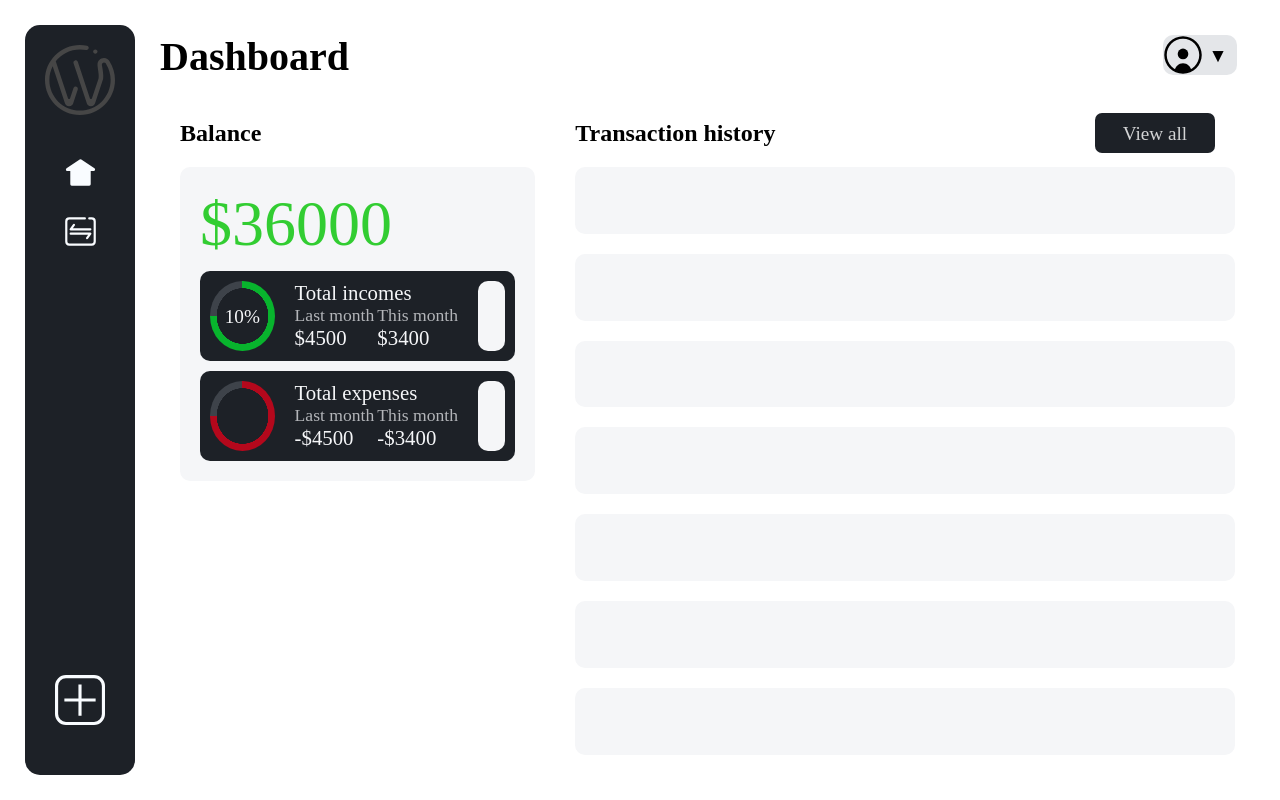
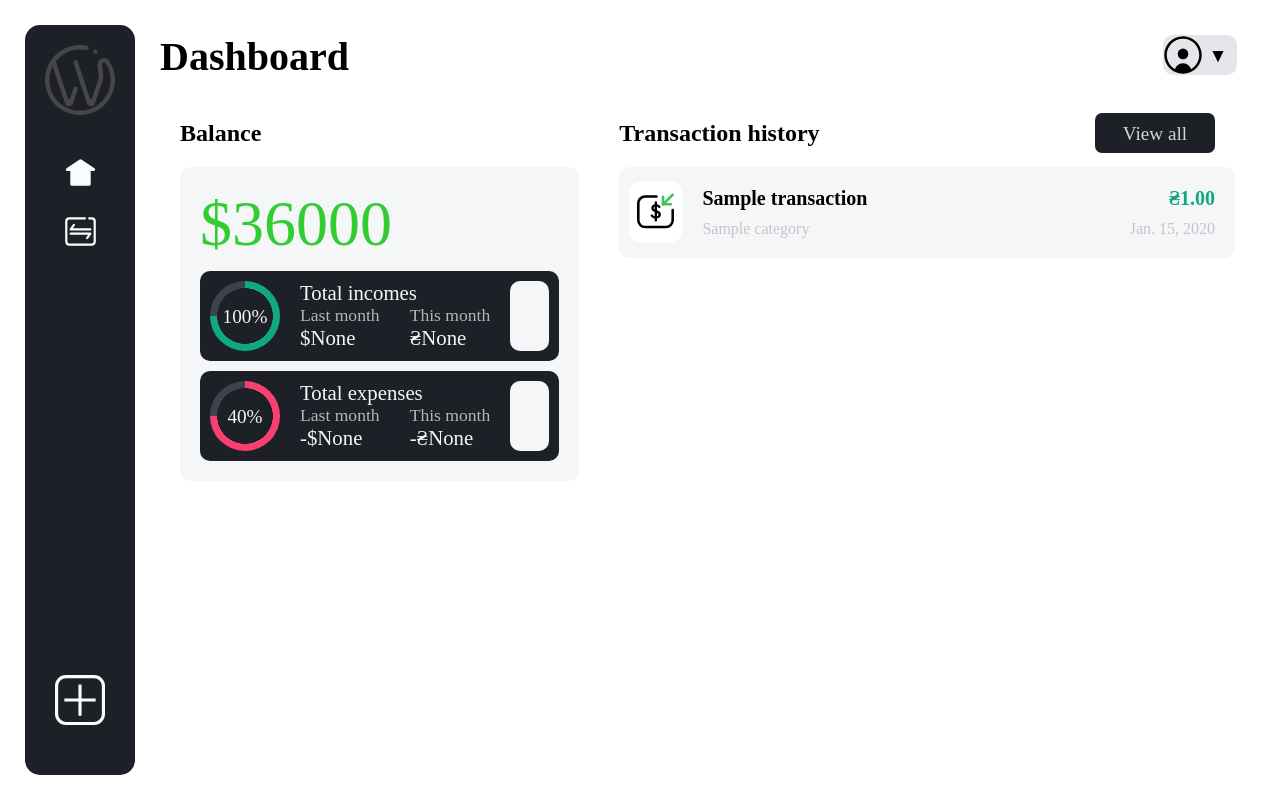
Before and after one commit to antony-kosenko/moneyroam, a Django app: page /dashboard in a window 1280 px wide. Run offline with Django 4.2, Linux system fonts and the light colour scheme; tables that the repository leaves empty hold one stand-in row (values such as "Sample post"); parts of the project's set-up code (start-up, migrations or seed data) failed here and were passed over; some libraries are stand-ins or nearby versions.

Commit message:
Context data extended with last month summary data

```diff
--- a/invoices/admin.py
+++ b/invoices/admin.py
@@ -1,7 +1,7 @@
 from django.contrib import admin
 
-from invoices.models import Invoice, Category
+from invoices.models import Transaction, Category
 
 
-admin.site.register(Invoice)
+admin.site.register(Transaction)
 admin.site.register(Category)
--- a/invoices/forms.py
+++ b/invoices/forms.py
@@ -1,13 +1,13 @@
 from django import forms
 from django.utils.translation import gettext_lazy as _
 
-from invoices.models import Invoice
+from invoices.models import Transaction
 
 
 class NewInvoiceForm(forms.ModelForm):
 
     class Meta:
-        model = Invoice
+        model = Transaction
         fields = ("title", "category", "operation", "value", "currency")
         help_texts = {
             "operation": _("Money spent/recieved. For expenses use a negative value.")
--- a/invoices/models.py
+++ b/invoices/models.py
@@ -3,9 +3,9 @@ from mptt.models import MPTTModel, TreeForeignKey
 
 
 CURRENCY_CHOICE = (
-    ("UAH", "₴"),
-    ("USD", "$"),
-    ("EUR", "€")
+    ("₴", "₴"),
+    ("$", "$"),
+    ("€", "€")
 )
 
 OPERATION_TYPE = (
@@ -32,21 +32,22 @@ class Category(MPTTModel):
         verbose_name_plural = "Categories"
 
 
-class Invoice(models.Model):
+class Transaction(models.Model):
     """ Invoice model.
      Represents a basic income/outcome transaction. """
 
     title = models.CharField(max_length=32, verbose_name="Title")
     category = models.ForeignKey(Category, on_delete=models.CASCADE, null=True, blank=True)
     operation = models.CharField(max_length=7, choices=OPERATION_TYPE, verbose_name="operation")
-    value = models.DecimalField(max_digits=14, decimal_places=2, verbose_name="money_value")
+    value = models.DecimalField(max_digits=14, decimal_places=2, verbose_name="value")
     currency = models.CharField(max_length=3, choices=CURRENCY_CHOICE, verbose_name="currency")
     # TODO add image field for bill photo feature
+    # TODO add comment field to store miscellanious comments for transaction
     date_created = models.DateField(auto_now_add=True, blank=True, null=True)
 
     class Meta:
         ordering = ("-date_created",)
-        verbose_name_plural = "Invoices"
+        verbose_name_plural = "Transactions"
         ordering = ["-date_created"]
 
     def __str__(self):
--- a/invoices/static/invoices/css/dashboard.css
+++ b/invoices/static/invoices/css/dashboard.css
@@ -32,6 +32,7 @@
     display: flex;
     justify-content: space-between;
     background-color: #1d2127;
+    white-space: nowrap;
     border-radius: 10px;
     flex-basis: 33%;
     padding: 10px;
@@ -40,6 +41,7 @@
 .summary_data_label a {
     background-color: #f5f6f8;
     flex-basis: 10%;
+    min-width: 39px;
     border-radius: 10px;
 }
 
@@ -53,31 +55,31 @@
 
 .summary_data_label .radial_progress_bar{
     height: 70px;
-    width: 70px;
+    min-width: 70px;
     border-radius: 50%;
     background:
       radial-gradient(closest-side, #1d2127 79%, transparent 80% 100%),
-      conic-gradient(rgb(8, 180, 45) 75%, #3e434a 0);
+      conic-gradient(rgb(16,168,130) 75%, #3e434a 0);
   }
 
 .summary_data_label:nth-of-type(2n) .radial_progress_bar {
     background:
       radial-gradient(closest-side, #1d2127 79%, transparent 80% 100%),
-      conic-gradient(rgb(180, 8, 28) 75%, #3e434a 0);
+      conic-gradient(rgb(248,63,112) 75%, #3e434a 0);
 }
 
 .radial_progress_bar span {
     display: block;
-    height: calc(100% - 40px);
-    width: fit-content;
+    height: calc(100% - 50px);
     font-size: 1.2rem;
     color: #f5f6f8;
     padding: 25px 0;
-    margin: 0 auto;
+    text-align: center;
 }
 
 .label_detail_data {
     display: flex;
+    gap: 30px;
     justify-content: space-between;
 }
 
@@ -133,15 +135,65 @@
     display: flex;
     flex-direction: column;
     border-radius: 10px;
-    flex-basis: 100%;
     border-radius: 10px;
-    gap: 20px;
+    gap: 10px;
 }
 
 .transaction_item {
     display: flex;
     background-color: #f5f6f8;
-    flex-basis: 15%;
+    justify-content: space-between;
     border-radius: 10px;
-    padding: 15px;
+    padding: 10px;
+    gap: 10px;
 }
+
+.transaction_item a {
+    flex-basis: 60px;
+    height: 60px;
+    align-self: center;
+    background-color: #ffffff;
+    border-radius: 10px;
+}
+
+.transaction_item a img {
+    height: 80%;
+    width: 80%;
+    margin: 5px;
+}
+
+.transaction_item_description {
+    flex-basis: 70%;
+    padding: 10px;
+}
+
+.transaction_item_description span {
+    display: block;
+}
+
+.transaction_item_description span:first-of-type {
+    font-size: 20px;
+    font-weight: bold;
+    margin-bottom: 10px;
+}
+
+.transaction_item_summary {
+    flex-basis: calc(30% - 50px);
+    white-space: nowrap;
+    padding: 10px;
+    text-align: end;
+}
+
+.transaction_item_summary span {
+    display: block;
+}
+
+.transaction_item_summary span:first-of-type {
+    font-size: 20px;
+    font-weight: bold;
+    margin-bottom: 10px;
+}
+
+.transaction_item_description span:nth-of-type(2n), .transaction_item_summary span:last-of-type {
+    color: #c3c5ca;
+}
--- a/invoices/templates/invoices/dashboard.html
+++ b/invoices/templates/invoices/dashboard.html
@@ -19,17 +19,17 @@
         <div class="summary_block">
             <span class="balance_text">$36000</span>
             <div class="summary_data_label">
-                <div class="radial_progress_bar" role="progressbar" aria-valuenow="75" aria-valuemin="0" aria-valuemax="100"><span>10%</span></div>
+                <div class="radial_progress_bar" role="progressbar" aria-valuenow="75" aria-valuemin="0" aria-valuemax="100"><span>100%</span></div>
                 <div class="label_content">
                     <span>Total incomes</span>
                     <div class="label_detail_data">
                         <div class="label_detail_container">
                             <span>Last month</span>
-                            <span>$4500</span>
+                            <span>${{ last_month_incomes_total }}</span>
                         </div>
                         <div class="label_detail_container">
                             <span>This month</span>
-                            <span>$3400</span>
+                            <span>₴{{ this_month_incomes_total }}</span>
                         </div>
                     </div>
                 </div>
@@ -37,17 +37,17 @@
             </div>
 
             <div class="summary_data_label">
-                <div class="radial_progress_bar"></div>
+                <div class="radial_progress_bar"><span>40%</span></div>
                 <div class="label_content">
                     <span>Total expenses</span>
                     <div class="label_detail_data">
                         <div class="label_detail_container">
                             <span>Last month</span>
-                            <span>-$4500</span>
+                            <span>-${{ last_month_expenses_total }}</span>
                         </div>
                         <div class="label_detail_container">
                             <span>This month</span>
-                            <span>-$3400</span>
+                            <span>-₴{{ this_month_expenses_total }}</span>
                         </div>
                     </div>
                 </div>
@@ -63,15 +63,34 @@
         </div>
 
         <div class="transaction_list">
-            <div class="transaction_item"></div>
-            <div class="transaction_item"></div>
-            <div class="transaction_item"></div>
-            <div class="transaction_item"></div>
-            <div class="transaction_item"></div>
-            <div class="transaction_item"></div>
-            <div class="transaction_item"></div>
+            {% for transaction in object_list|slice:":7" %}
+            <div class="transaction_item">
+                {% if transaction.operation == "expense" %}
+                <a href="#"><img src={% static "invoices/img/category_icons/expense_transaction_default_icon.svg" %} alt=""></a>
+                {% else %}
+                <a href="#"><img src={% static "invoices/img/category_icons/income_transaction_default_icon.svg" %} alt=""></a>
+                {% endif %}
+                <div class="transaction_item_description">
+                    <span>{{ transaction.title }}</span>
+                    {% if not transaction.category  %}
+                    {% else %}
+                    <span>{{ transaction.category }}</span>
+                    {% endif %}
+
+                </div>
+                <div class="transaction_item_summary">
+                    {% if transaction.operation == "income" %}
+                        <span style="color: #10a882;">{{ transaction.currency }}{{ transaction.value }}</span>
+                    {% else %}
+                        <span>-{{ transaction.currency }}{{ transaction.value }}</span>
+                    {% endif %}
+                    <span>{{ transaction.date_created }}</span>
+                </div>
+
+            </div>
+            {% endfor %}
         </div>
-        {% comment %} # TODO last 10 transactions? {% endcomment %}
+        {% comment %} # TODO last 7 transactions? {% endcomment %}
     </section>
 
 
--- a/invoices/views.py
+++ b/invoices/views.py
@@ -1,26 +1,27 @@
 import logging
 from typing import Any
+import datetime
 
-from django.db.models.query import QuerySet
-from django.urls import reverse_lazy
 from django.views.generic import CreateView, ListView
+from django.db.models import Sum
 
-from invoices.models import Invoice
+from invoices.models import Transaction
+from invoices.services import TransactionServices
 
 logger = logging.getLogger(__name__)
 
+transaction_service = TransactionServices()
 
 class CreateTransactionView(CreateView):
     """ Creates a new Transaction object."""
     logger.debug("CreateTransactionView requested.")
 
-    model = Invoice
+    model = Transaction
     template_name = "blank_page.html"
     fields = "__all__"
 
     def get_success_url(self) -> str:
         """ Returns a same page where the view calles from. """
-
         logger.info("Invoice creation form submitted succesfully.")
         return self.request.META.get('HTTP_REFERER', "/")
 
@@ -28,8 +29,42 @@ class CreateTransactionView(CreateView):
 class DashboardView(ListView):
     """ View implemets dashboard functionality. """
     logger.debug("DashboardView requested.")
-
+    model = Transaction
     template_name = "invoices/dashboard.html"
 
-    def get_queryset(self) -> QuerySet[Any]:
-        return Invoice.objects.all()
+    def get_context_data(self, **kwargs: Any) -> dict[str, Any]:
+        data = super().get_context_data(**kwargs)
+
+        # retrieving incomes/expenses summary for current month
+        incomes_this_month = transaction_service.get_transaction_by_date(
+            operation="income"
+            ).aggregate(Sum("value"))
+        expenses_this_month = transaction_service.get_transaction_by_date(
+            operation="expense"
+            ).aggregate(Sum("value"))
+
+        # getting previous month data
+        current_month_first_day = datetime.date.today().replace(day=1)
+        last_month = current_month_first_day - datetime.timedelta(days=1)
+
+        # retrieving incomes/expenses summary for previous month
+        incomes_last_month = transaction_service.get_transaction_by_date(
+            operation="income",
+            month=last_month.month
+            ).aggregate(Sum("value"))
+        expenses_last_month = transaction_service.get_transaction_by_date(
+            operation="expense",
+            month=last_month.month
+            ).aggregate(Sum("value"))
+
+        # updating context with new variables
+        data_to_context = {
+            "this_month_incomes_total": incomes_this_month["value__sum"],
+            "this_month_expenses_total": expenses_this_month["value__sum"],
+            "last_month_incomes_total": incomes_last_month["value__sum"],
+            "last_month_expenses_total": expenses_last_month["value__sum"]
+        }
+
+        logger.info(f"Context data providing along with DashboardView: {data_to_context}.")
+        data.update(data_to_context)
+        return data
```
Also changed, not shown: invoices/filters.py (added, +33 -0 lines), invoices/services.py (added, +42 -0 lines), invoices/migrations/0002_alter_invoice_currency.py (added), invoices/migrations/0003_transaction_delete_invoice.py (added), invoices/static/invoices/img/category_icons/expense_transaction_default_icon.svg (added), invoices/static/invoices/img/category_icons/income_transaction_default_icon.svg (added).
